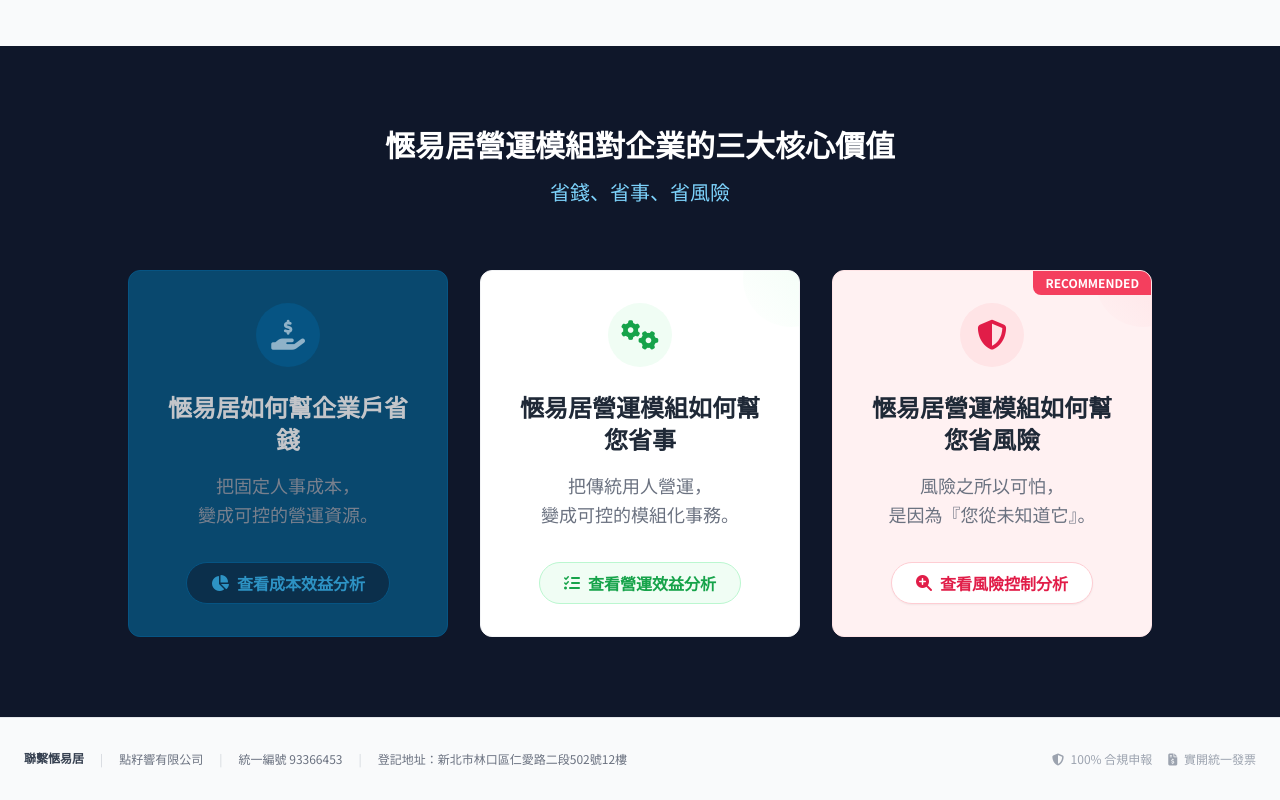
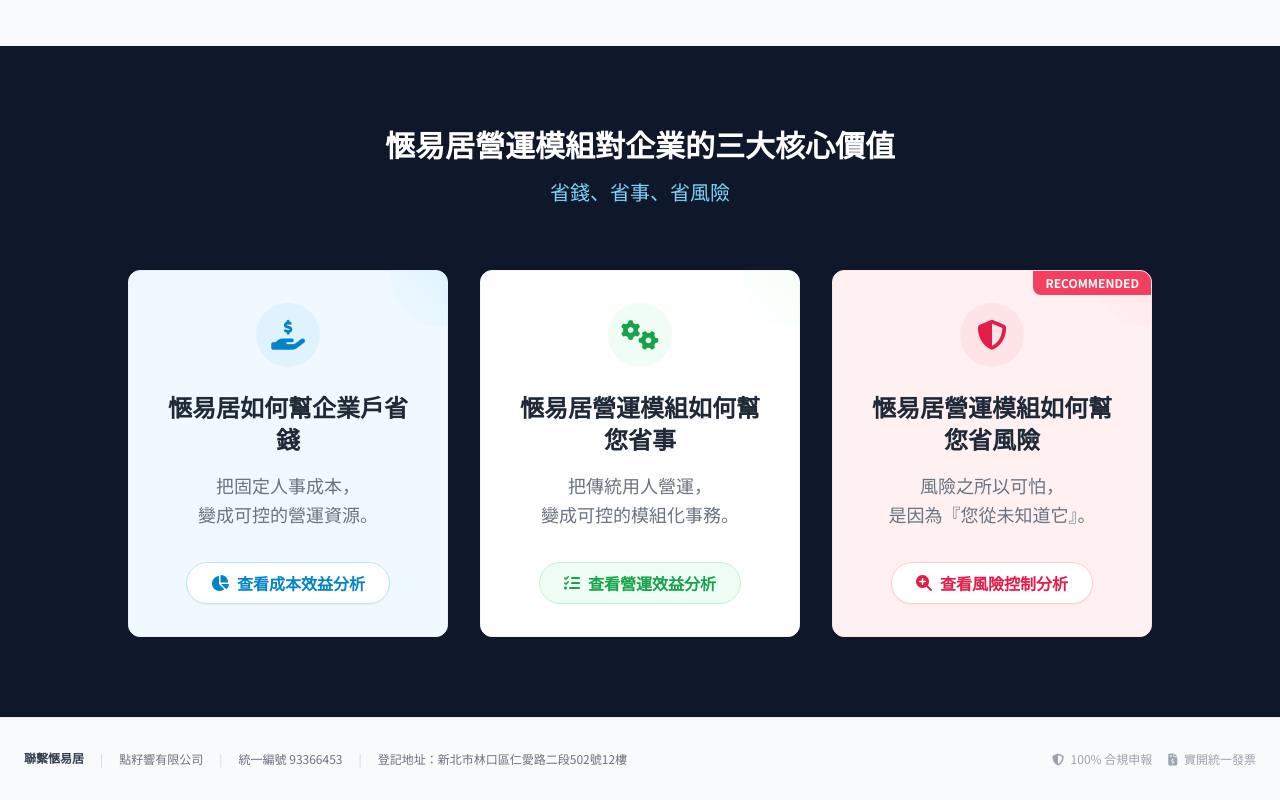
Before and after one commit to chentony882266/doclick, a React (Vite) app: page /business in a window 1280 px wide. Shown: the part 3017-3817 px from the top of the page. Built offline with nearby package versions, Linux system fonts and the light colour scheme.

Commit message:
style: update save money card to pastel blue theme

```diff
--- a/src/components/BusinessPage.jsx
+++ b/src/components/BusinessPage.jsx
@@ -341,16 +341,18 @@ const BusinessPage = ({ onBack }) => {
                         {/* How We Save You Money Card */}
                         <button
                             onClick={() => setIsCostComparisonModalOpen(true)}
-                            className="bg-biz-800 p-8 rounded-xl border border-biz-700 flex-1 opacity-75 hover:opacity-100 transition-all hover:scale-[1.02] cursor-pointer flex flex-col items-center justify-center group text-left w-full md:w-auto"
+                            className="bg-sky-50 p-8 rounded-xl border border-sky-100 flex-1 hover:shadow-2xl transition-all hover:scale-[1.02] cursor-pointer flex flex-col items-center justify-center group text-left w-full md:w-auto relative overflow-hidden"
                         >
-                            <div className="w-16 h-16 bg-biz-700 rounded-full flex items-center justify-center mb-6 group-hover:bg-biz-600 transition-colors">
-                                <i className="fas fa-hand-holding-usd text-3xl text-biz-200 group-hover:text-white"></i>
+                            <div className="absolute top-0 right-0 w-24 h-24 bg-gradient-to-bl from-sky-200 to-transparent -mr-10 -mt-10 rounded-full opacity-50"></div>
+
+                            <div className="w-16 h-16 bg-sky-100 rounded-full flex items-center justify-center mb-6 group-hover:bg-sky-200 transition-colors">
+                                <i className="fas fa-hand-holding-usd text-3xl text-sky-600"></i>
                             </div>
-                            <h3 className="text-2xl font-bold mb-4 text-center group-hover:text-biz-200">愜易居如何幫企業戶省錢</h3>
-                            <p className="text-lg text-gray-400 text-center leading-relaxed group-hover:text-gray-200 font-medium">
+                            <h3 className="text-2xl font-bold mb-4 text-center text-gray-800">愜易居如何幫企業戶省錢</h3>
+                            <p className="text-lg text-gray-500 text-center leading-relaxed font-medium">
                                 把固定人事成本，<br />變成可控的營運資源。
                             </p>
-                            <div className="mt-8 text-biz-400 font-bold group-hover:text-white flex items-center bg-biz-900/50 px-6 py-2 rounded-full border border-biz-700 group-hover:border-biz-500 transition-colors">
+                            <div className="mt-8 text-sky-600 font-bold flex items-center bg-white px-6 py-2 rounded-full border border-sky-200 group-hover:border-sky-400 transition-colors shadow-sm">
                                 <i className="fas fa-chart-pie mr-2"></i> 查看成本效益分析
                             </div>
                         </button>
```
